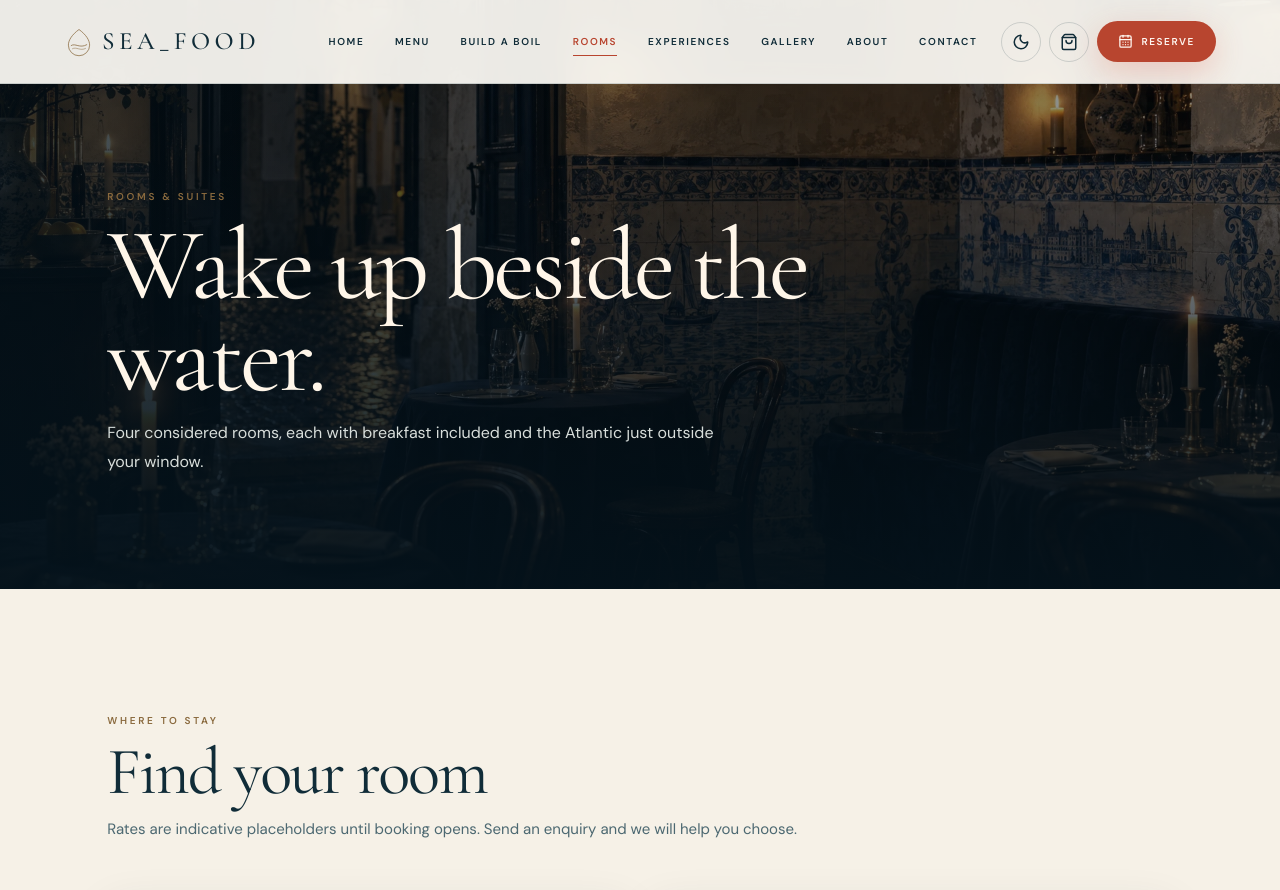
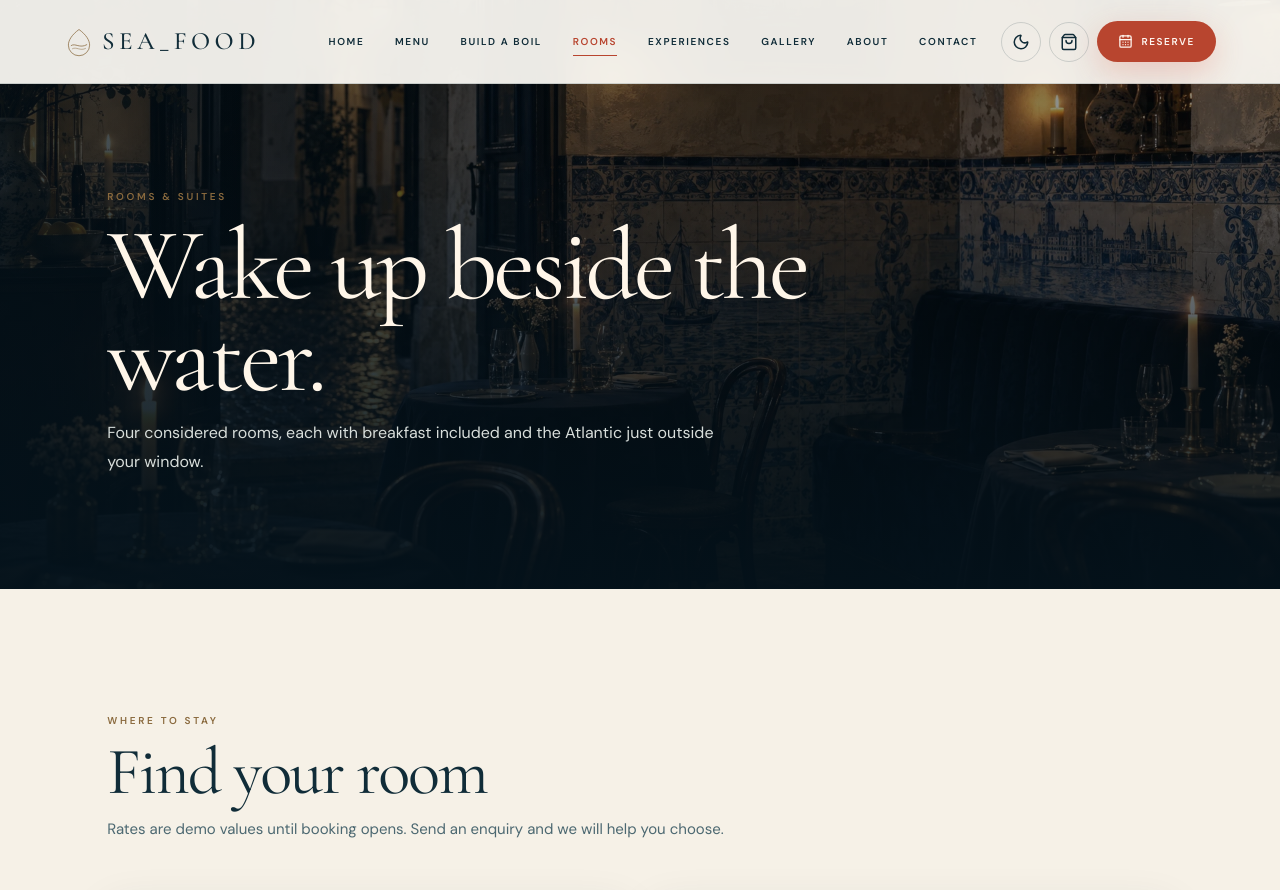
Before and after one commit to Samuel-Fx-1/Sea_Food, a React (Vite) app: page /rooms in a window 1280 px wide. Shown: the top 890 px of the page. Built offline with nearby package versions, Linux system fonts and the light colour scheme; grey boxes are pictures that could not be loaded.

Commit message:
docs: label room rates as demo values

```diff
--- a/src/pages/RoomsPage.tsx
+++ b/src/pages/RoomsPage.tsx
@@ -30,7 +30,7 @@ export default function RoomsPage() {
           id="rooms-title"
           eyebrow="Where to stay"
           title="Find your room"
-          description="Rates are indicative placeholders until booking opens. Send an enquiry and we will help you choose."
+          description="Rates are demo values until booking opens. Send an enquiry and we will help you choose."
         />
         <div className="room-grid room-grid--wide">
           {rooms.map((room) => (
```
